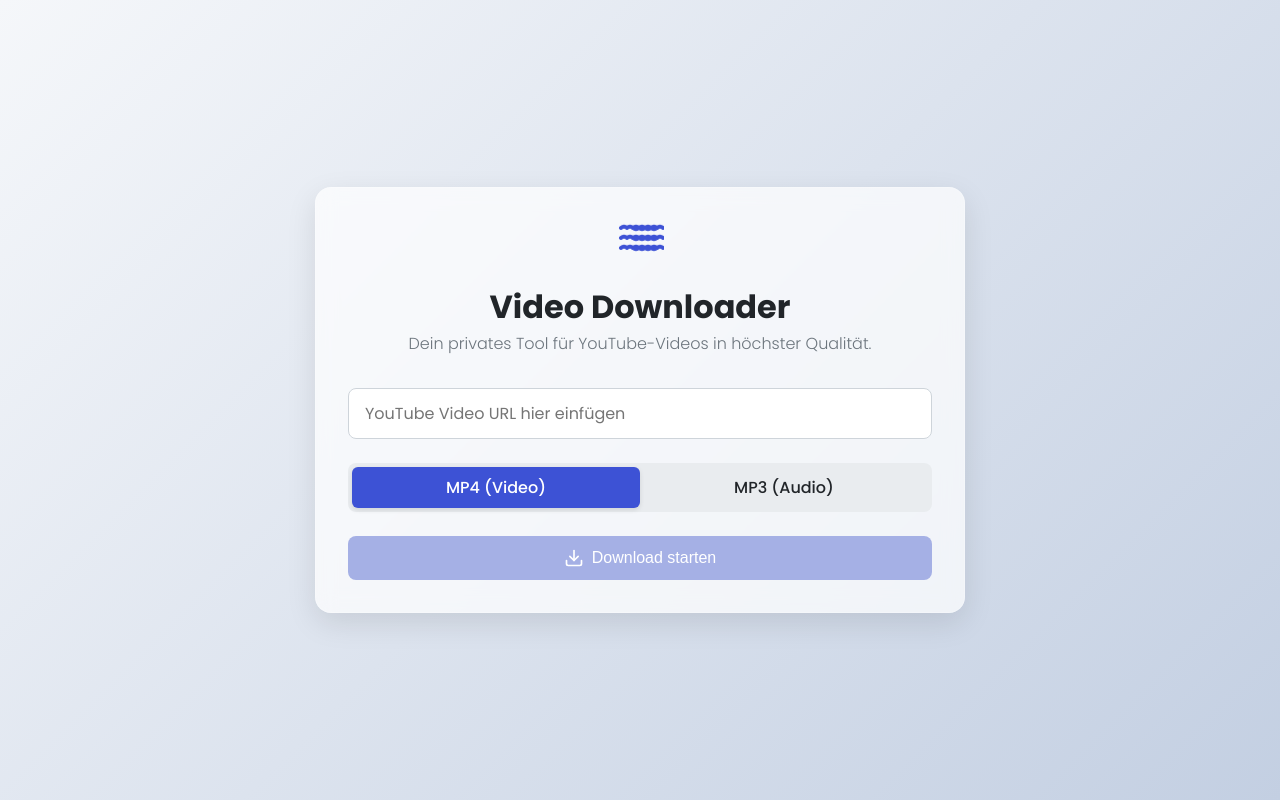
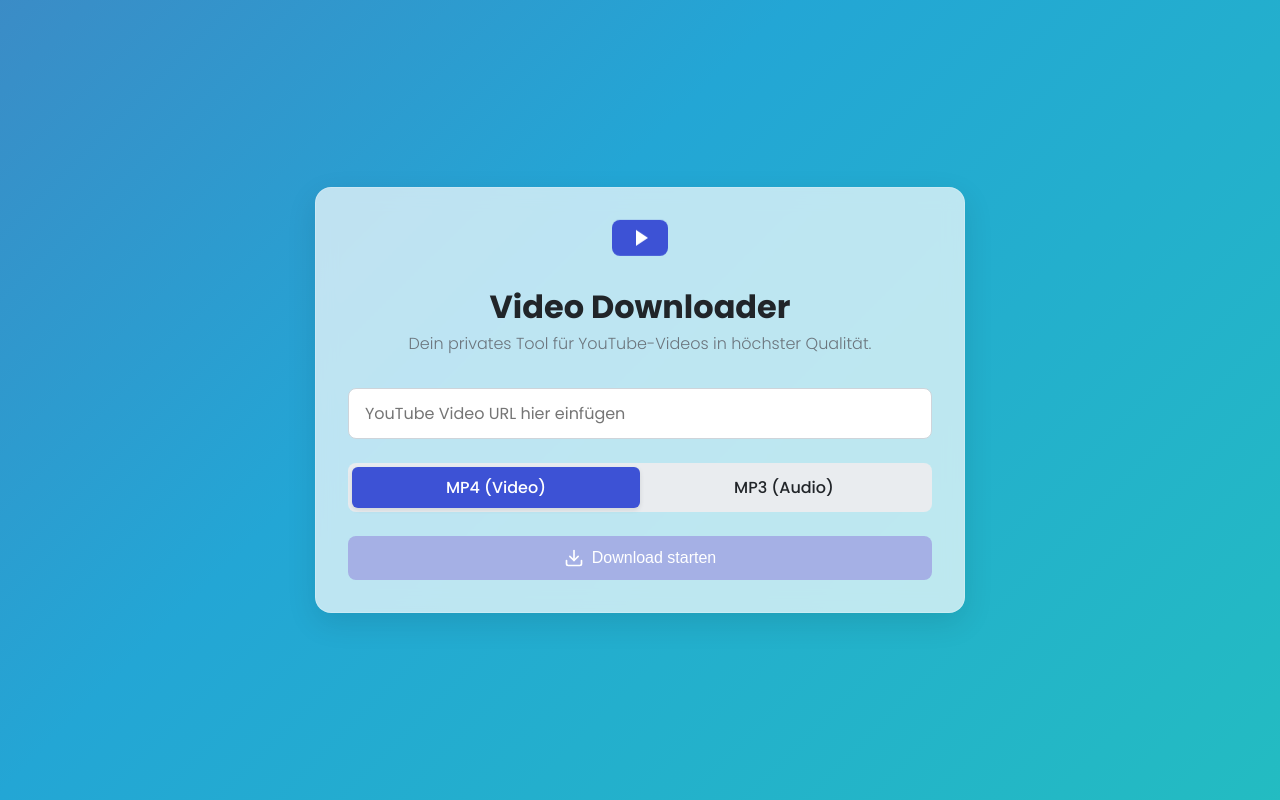
Before and after one commit to Jojo252511/Youtube_Downloader, a Vue app in the folder frontend/: page / in a window 1280 px wide. Built offline with nearby package versions, Linux system fonts and the light colour scheme.

Commit message:
new style with integrated preview

```diff
--- a/frontend/src/App.vue
+++ b/frontend/src/App.vue
@@ -2,17 +2,10 @@
   <div id="app">
     <div class="container">
       <header>
-        <svg xmlns="http://www.w3.org/2000/svg" width="48" height="48" viewBox="0 0 24 24" fill="none"
-          stroke="currentColor" stroke-width="2" stroke-linecap="round" stroke-linejoin="round" class="logo">
-          <path
-            d="M2.5 17a2.4 2.4 0 0 1 3 0A2.4 2.4 0 0 1 8.5 17a2.4 2.4 0 0 1 3 0a2.4 2.4 0 0 1 3 0a2.4 2.4 0 0 1 3 0a2.4 2.4 0 0 1 3 0a2.4 2.4 0 0 1 3 0" />
-          <path d="M8.5 17a2.4 2.4 0 0 0 3 0a2.4 2.4 0 0 0 3 0a2.4 2.4 0 0 0 3 0a2.4 2.4 0 0 0 3 0" />
-          <path
-            d="M2.5 12a2.4 2.4 0 0 1 3 0A2.4 2.4 0 0 1 8.5 12a2.4 2.4 0 0 1 3 0a2.4 2.4 0 0 1 3 0a2.4 2.4 0 0 1 3 0a2.4 2.4 0 0 1 3 0a2.4 2.4 0 0 1 3 0" />
-          <path d="M8.5 12a2.4 2.4 0 0 0 3 0a2.4 2.4 0 0 0 3 0a2.4 2.4 0 0 0 3 0a2.4 2.4 0 0 0 3 0" />
-          <path
-            d="M2.5 7a2.4 2.4 0 0 1 3 0A2.4 2.4 0 0 1 8.5 7a2.4 2.4 0 0 1 3 0a2.4 2.4 0 0 1 3 0a2.4 2.4 0 0 1 3 0a2.4 2.4 0 0 1 3 0a2.4 2.4 0 0 1 3 0" />
-          <path d="M8.5 7a2.4 2.4 0 0 0 3 0a2.4 2.4 0 0 0 3 0a2.4 2.4 0 0 0 3 0a2.4 2.4 0 0 0 3 0" />
+        <!-- <i class="fa-solid fa-play"></i> -->
+        <svg xmlns="http://www.w3.org/2000/svg" width="78" height="48" viewBox="0 0 24 24" class="logo">
+          <rect x="-2" y="3" width="28" height="18" rx="4" ry="4" fill="#3d52d5"></rect>
+          <path d="M10 8 L16 12 L10 16 Z" fill="white"></path>
         </svg>
         <h1>Video Downloader</h1>
         <p class="subtitle">Dein privates Tool für YouTube-Videos in höchster Qualität.</p>
@@ -22,6 +15,12 @@
           <input v-model="youtubeUrl" type="text" placeholder="YouTube Video URL hier einfügen"
             :disabled="isLoading || formatsLoading" @change="fetchFormats" @focus="clearInput" />
         </div>
+
+        <iframe width="100%" height="350" class="preview-video" v-if="embedUrl" :src="embedUrl"
+          title="YouTube Video Vorschau" frameborder="0"
+          allow="accelerometer; autoplay; clipboard-write; encrypted-media; gyroscope; picture-in-picture; web-share"
+          referrerpolicy="strict-origin-when-cross-origin" allowfullscreen>
+        </iframe>
 
         <!-- Formatauswahl MP4 / MP3 -->
         <div class="format-selector">
@@ -97,6 +96,29 @@ const selectedFormat = ref('mp4');
 const backendHost = window.location.hostname;
 const backendUrl = `ws://${backendHost}:3000`;
 let ws = null;
+
+const embedUrl = computed(() => {
+  if (!youtubeUrl.value) {
+    return '';
+  }
+
+  let videoId = null;
+  // Regex, um die Video-ID aus verschiedenen YouTube-URL-Formaten zu extrahieren
+  // eslint-disable-next-line no-useless-escape
+  const regex = /(?:https?:\/\/)?(?:www\.)?(?:youtube\.com\/(?:[^\/\n\s]+\/\S+\/|(?:v|e(?:mbed)?)\/|\S*?[?&]v=)|youtu\.be\/)([a-zA-Z0-9_-]{11})/;
+  const match = youtubeUrl.value.match(regex);
+
+  if (match && match[1]) {
+    videoId = match[1];
+  }
+
+  // Wenn eine ID gefunden wurde, baue die Embed-URL zusammen
+  if (videoId) {
+    return `https://www.youtube.com/embed/${videoId}`;
+  }
+
+  return '';
+});
 
 const downloadIsDisabled = computed(() => {
   if (isLoading.value || formatsLoading.value || !youtubeUrl.value) return true;
@@ -216,8 +238,27 @@ body {
   align-items: center;
   min-height: 100vh;
   padding: 1rem;
+
+  /* Animierter Farbverlauf als Hintergrund */
+  background: linear-gradient(135deg, #667eea, #764ba2, #23a6d5, #23d5ab);
+  background-size: 400% 400%;
+  animation: gradientAnimation 15s ease infinite;
 }
 
+  /* Keyframes für die Hintergrundanimation */
+  @keyframes gradientAnimation {
+    0% {
+      background-position: 0% 50%;
+    }
+
+    50% {
+      background-position: 100% 50%;
+    }
+
+    100% {
+      background-position: 0% 50%;
+    }
+  }
 #app {
   width: 100%;
   display: flex;
@@ -260,6 +301,12 @@ h1 {
 
 .input-container {
   margin-bottom: 1.5rem;
+}
+
+.preview-video {
+  width: 100%;
+  border-radius: 10px;
+  margin-bottom: 1.0rem;
 }
 
 .quality-container {
```
Also changed, not shown: 1 other file (tests, documents, lock files or other folders).
